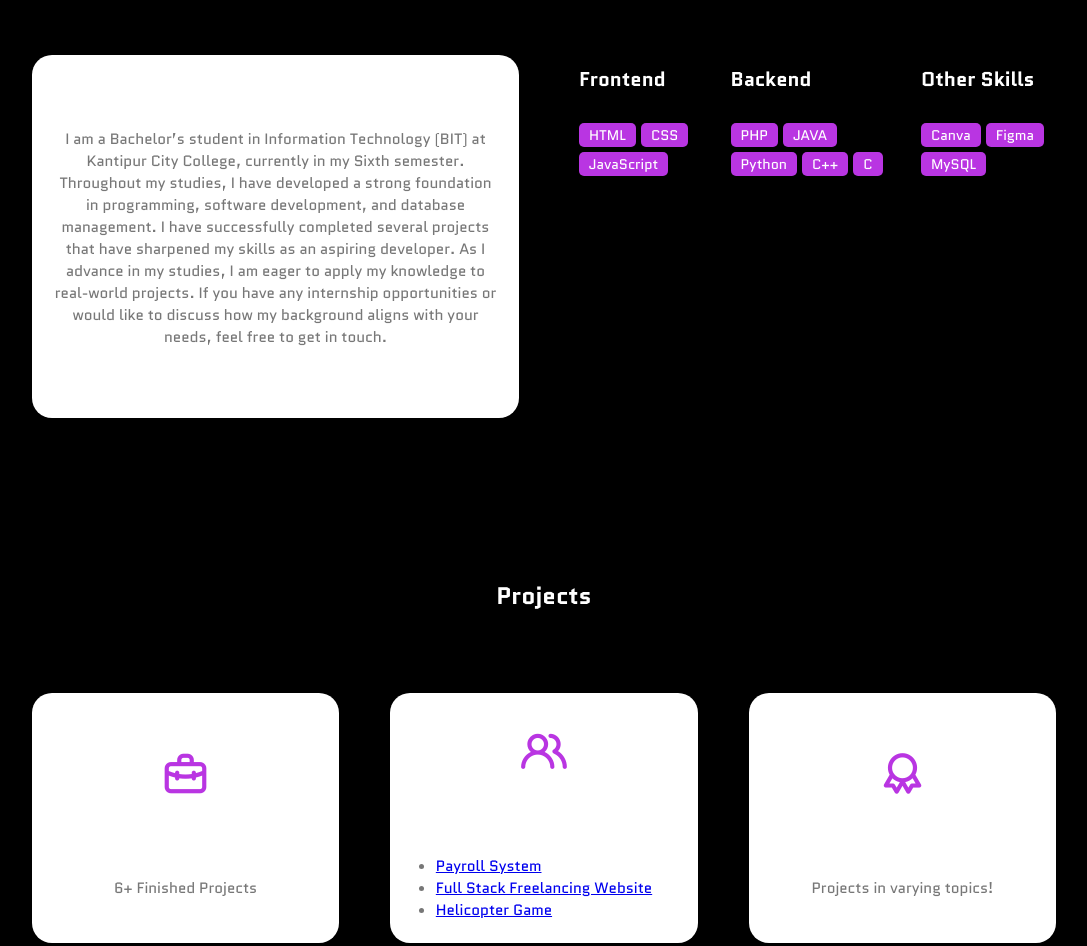
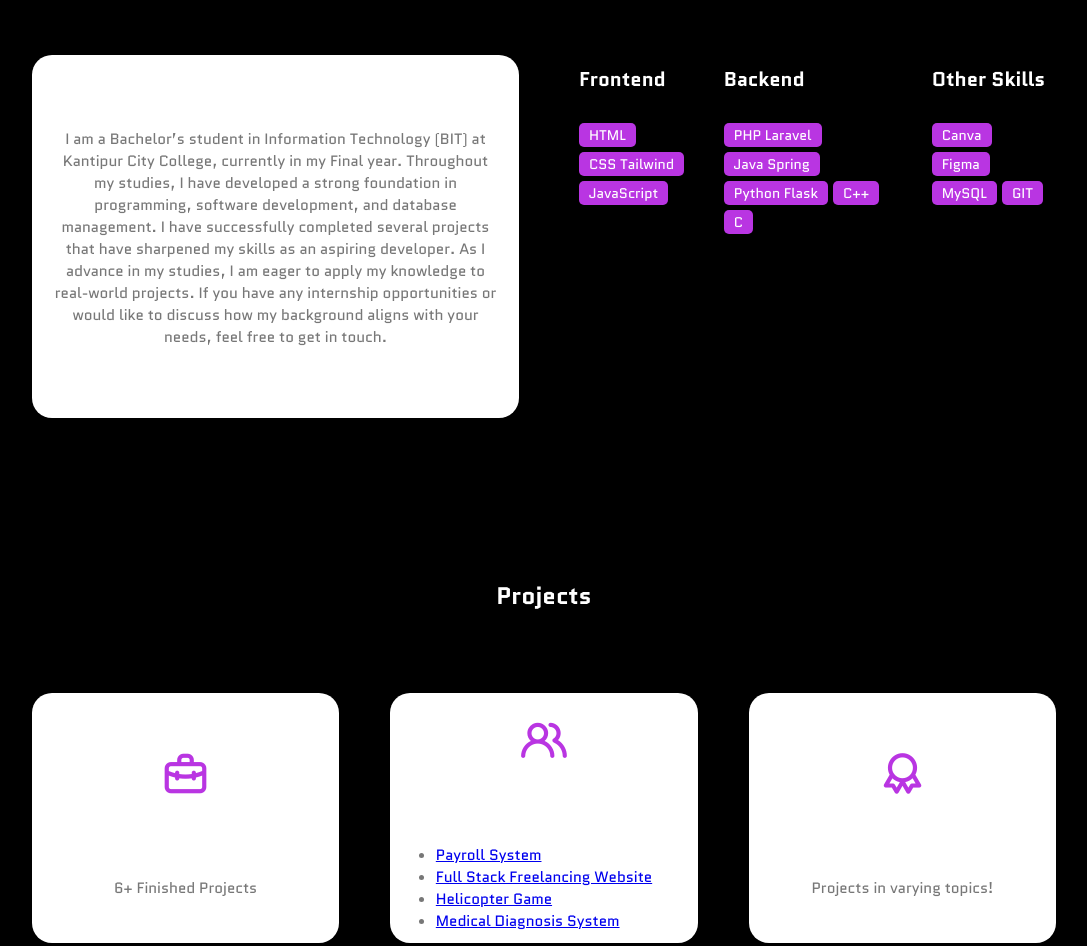
Before and after one commit to upadhyayabhisek/portfolio, a plain HTML site: page index.html in a window 1280 px wide. Shown: the part 940-1886 px from the top of the page, without its empty margins (96-1183 px from the left). Drawn offline with nearby package versions, Linux system fonts and the light colour scheme.

Commit message:
6-22-2025-update

```diff
--- a/index.html
+++ b/index.html
@@ -122,7 +122,7 @@
                         <div class="about-info">
                             <h3>Who am i?</h3>
                             <p>I am a Bachelor’s student in Information Technology (BIT) at Kantipur City College,
-                                currently in my Sixth semester. Throughout my studies, I have developed a strong
+                                currently in my Final year. Throughout my studies, I have developed a strong
                                 foundation in programming, software development, and database management. I have
                                 successfully completed several projects that have sharpened my skills as an aspiring
                                 developer.
@@ -139,7 +139,7 @@
                             </div>
                             <div class="skills-list">
                                 <span>HTML</span>
-                                <span>CSS</span>
+                                <span>CSS Tailwind</span>
                                 <span>JavaScript</span>
                             </div>
                         </div>
@@ -148,9 +148,9 @@
                                 <h3>Backend</h3>
                             </div>
                             <div class="skills-list">
-                                <span>PHP</span>
-                                <span>JAVA</span>
-                                <span>Python</span>
+                                <span>PHP Laravel</span>
+                                <span> Java Spring</span>
+                                <span>Python Flask</span>
                                 <span>C++</span>
                                 <span>C</span>
                             </div>
@@ -163,6 +163,7 @@
                                 <span>Canva</span>
                                 <span>Figma</span>
                                 <span>MySQL</span>
+                                <span>GIT</span>
                             </div>
                         </div>
                     </div>
@@ -189,6 +190,7 @@
                                 <li><a href="https://github.com" target="_blank">Full Stack Freelancing Website</a>
                                 </li>
                                 <li><a href="https://github.com" target="_blank">Helicopter Game</a></li>
+                                <li><a href="https://github.com" target="_blank">Medical Diagnosis System</a></li>
                             </ul>
                         </label>
                     </div>
@@ -217,7 +219,7 @@
                     </div>
                     <div class="col">
                         <form class="contact-form" action="https://api.web3forms.com/submit" method="POST">
-                        <input type="hidden" name="access_key" value="-" />
+                            <input type="hidden" name="access_key" value="-" />
                             <div class="form-control">
                                 <div class="form-inputs">
                                     <input type="text" id="name" name="name" class="input-field" placeholder="Name"
```
Also changed, not shown: blog.html (+3 -0 lines).
